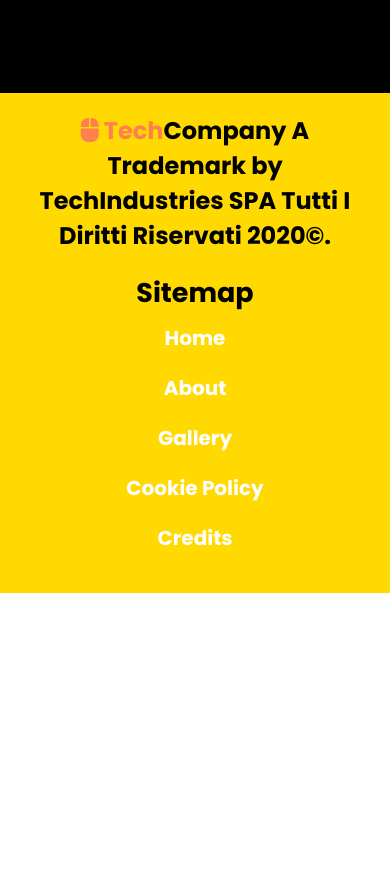
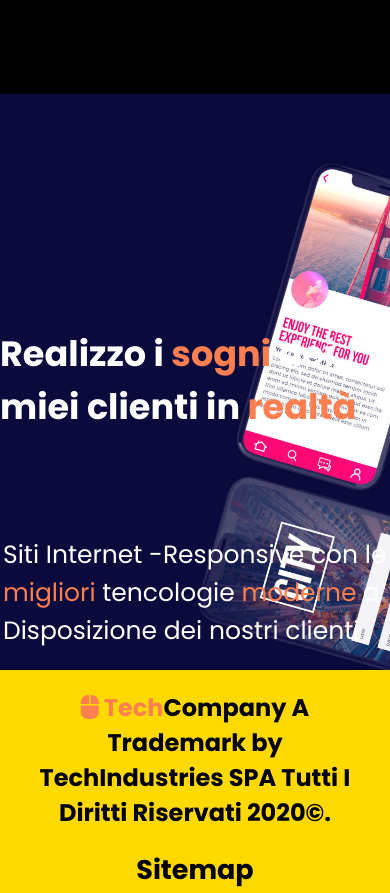
Before and after one commit to anonik9900/design2020, a plain HTML site: page about.html in a window 390 px wide. Shown: the part 887-1780 px from the top of the page. Before the commit the page ends 1480 px from the top, so only its background shows below. Drawn offline with nearby package versions, Linux system fonts and the light colour scheme.

Commit message:
1.3
*Improved About page
*New Parallax effect
*Improved responsive css

```diff
--- a/about.html
+++ b/about.html
@@ -10,6 +10,7 @@
       crossorigin="anonymous"
     ></script>
     <link href="css/style.css" rel="stylesheet" type="text/css"/>
+      <script src="https://code.jquery.com/jquery-3.3.1.js"></script>
 </head>
 <body>
 
@@ -44,6 +45,20 @@
 
 
 
+  <section class="sezion2">
+    <div class="parallax-sezione2">
+      <h1 class="sezione2-title">Realizzo i <span>sogni</span> dei <br>miei clienti in <span>realtà</span></h1>
+      <br>
+      <p class="parallax2-descrizione">
+        Siti Internet -Responsive con le <span>migliori</span> tencologie <span>moderne</span> a <br>
+        Disposizione dei nostri clienti .
+      </p>
+    </div>
+  </section>
+
+
+
+
   <section class="footer">
     <h1>
       <span><i class="fas fa-mouse"></i> Tech</span>Company A Trademark by TechIndustries SPA Tutti I Diritti Riservati 2020&copy;.
--- a/css/style.css
+++ b/css/style.css
@@ -327,6 +327,41 @@ background-size: cover;
 }
 
 
+.sezion2{
+  align-items: center;
+  width: 100%;
+  background: #fff;
+}
+
+.parallax-sezione2{
+    background-image: url("../media/sfondo.jpg");
+    min-height: 100%;
+    background-attachment: fixed;
+    background-position: center;
+    background-repeat: no-repeat;
+    background-size: cover;
+}
+
+h1.sezione2-title{
+  color: white;
+  font-size: 90px;
+  font-family: "Poppins",sans-serif;
+  margin: 0;
+  margin-left: 3px;
+  padding-top: 20vw;
+  padding-bottom: 20vw;
+}
+
+p.parallax2-descrizione{
+  color: white;
+  font-size: 30px;
+  font-family: "Poppins",sans-serif;
+  margin: 0;
+  margin-left: 3px;
+  padding-bottom: 20px;
+}
+
+
 /*RESPONSIVE */
 @media (max-width:780px){
   .navbar{
@@ -356,4 +391,21 @@ background-size: cover;
   .citazione blockquote{
     font-size: 4vw;
   }
+
+  h1.sezione2-title{
+  color: white;
+  font-size: 9vw;
+  font-family: "Poppins",sans-serif;
+  margin: 0;
+  padding-top: 60vw !important;
 }
+
+p.parallax2-descrizione{
+  color: white;
+  font-size: 25px;
+  font-family: "Poppins",sans-serif;
+  margin: 0;
+  margin-left: 3px;
+}
+
+}
```
Also changed, not shown: index.html (+1 -0 lines), media/sfondo.jpg (added).
